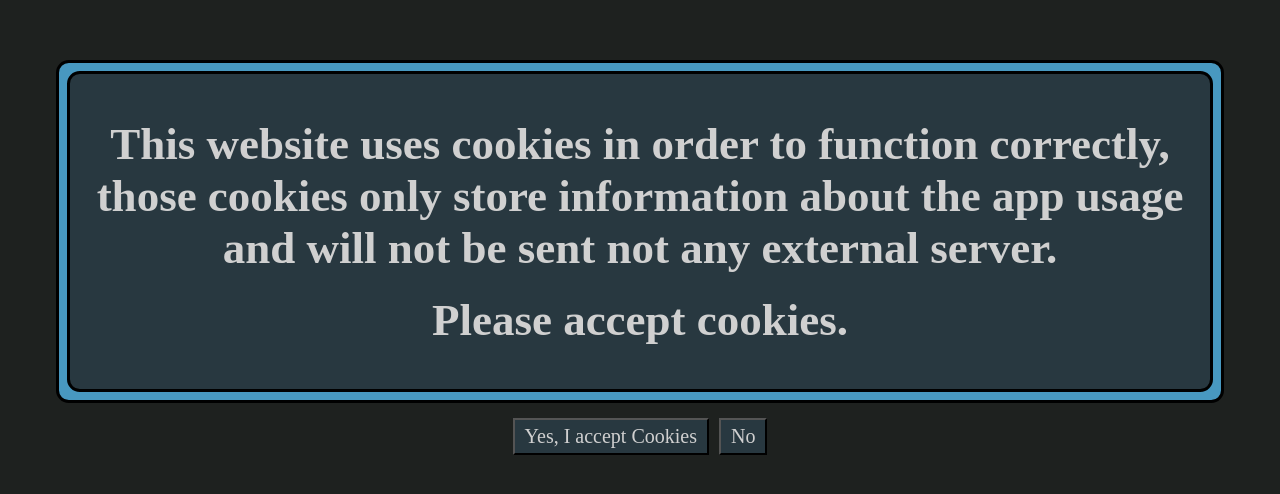
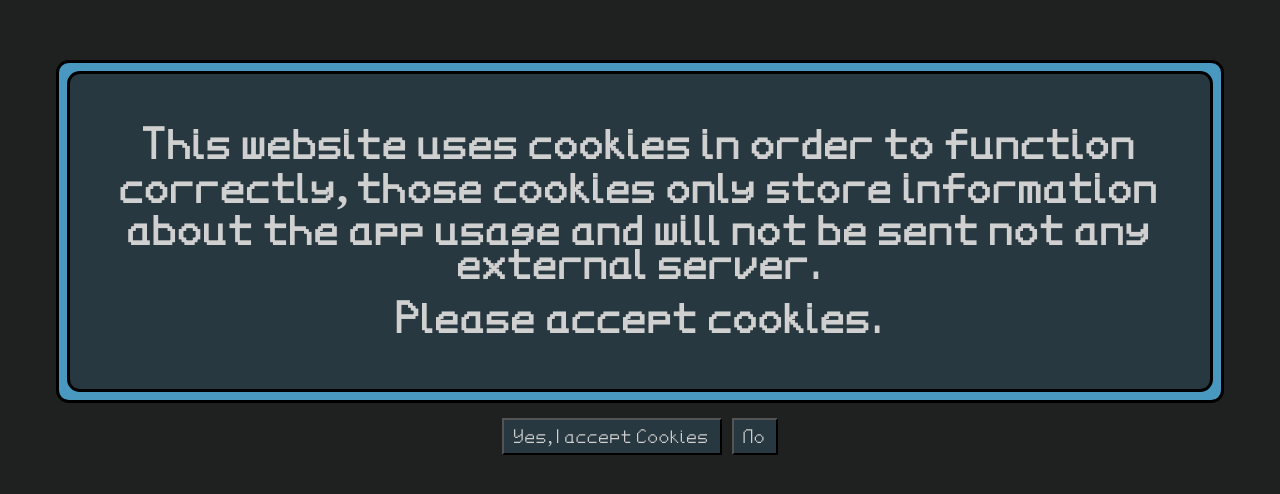
Before and after one commit to Vinicius-Brito-Costa/Digimon-Pomodoro, a SvelteKit app: page / in a window 1280 px wide. Shown: the part 140-634 px from the top of the page. Built offline with nearby package versions, Linux system fonts and the light colour scheme.

Commit message:
Removing local from font-face

```diff
--- a/src/app.css
+++ b/src/app.css
@@ -61,7 +61,8 @@
     font-family: 'Digimon World';
     font-style: normal;
     font-weight: 400;
-    src: local('Digimon World') url('https://vinicius-brito-costa.github.io/Digimon-Pomodoro/fonts/digimon-world.otf') format("opentype") ;
+    font-display: swap;
+    src: url('/fonts/digimon-world.otf') format("opentype");
 }
 
 body {
```
